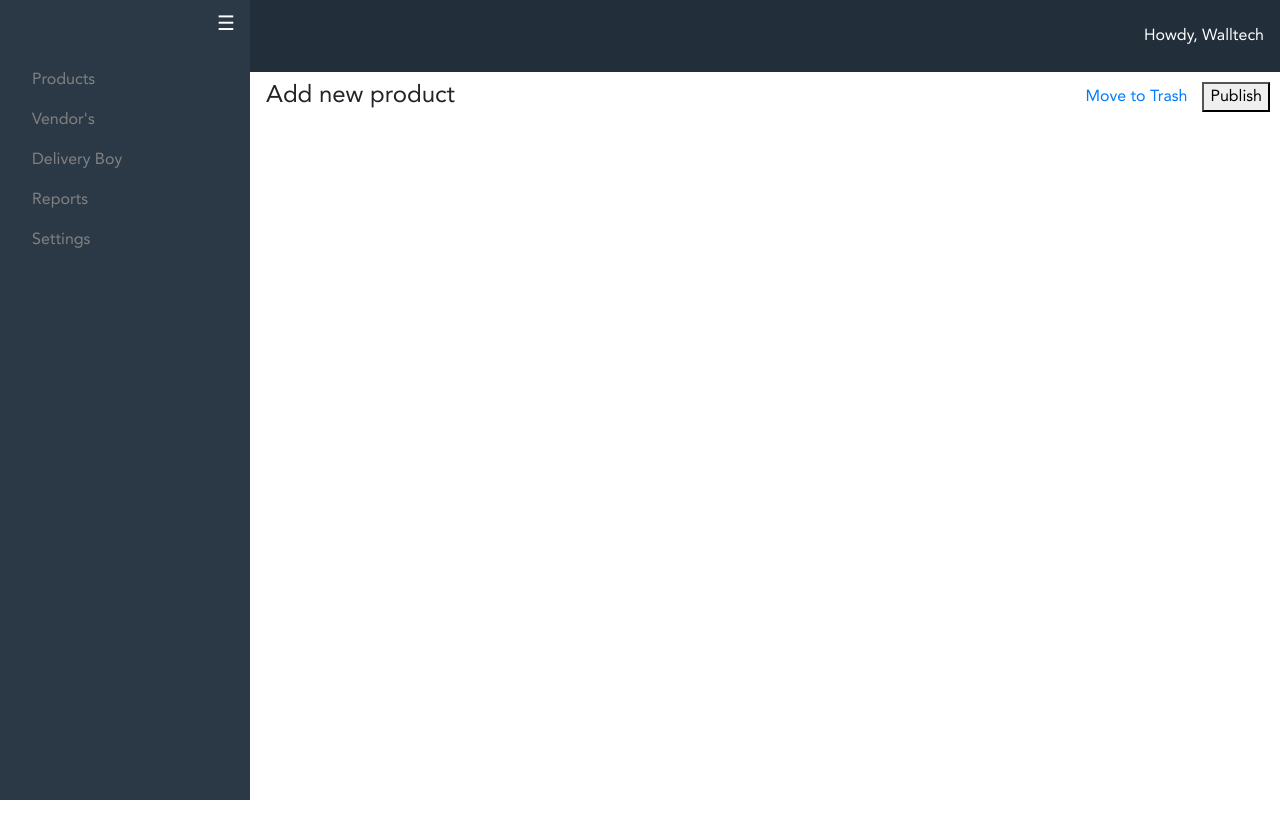
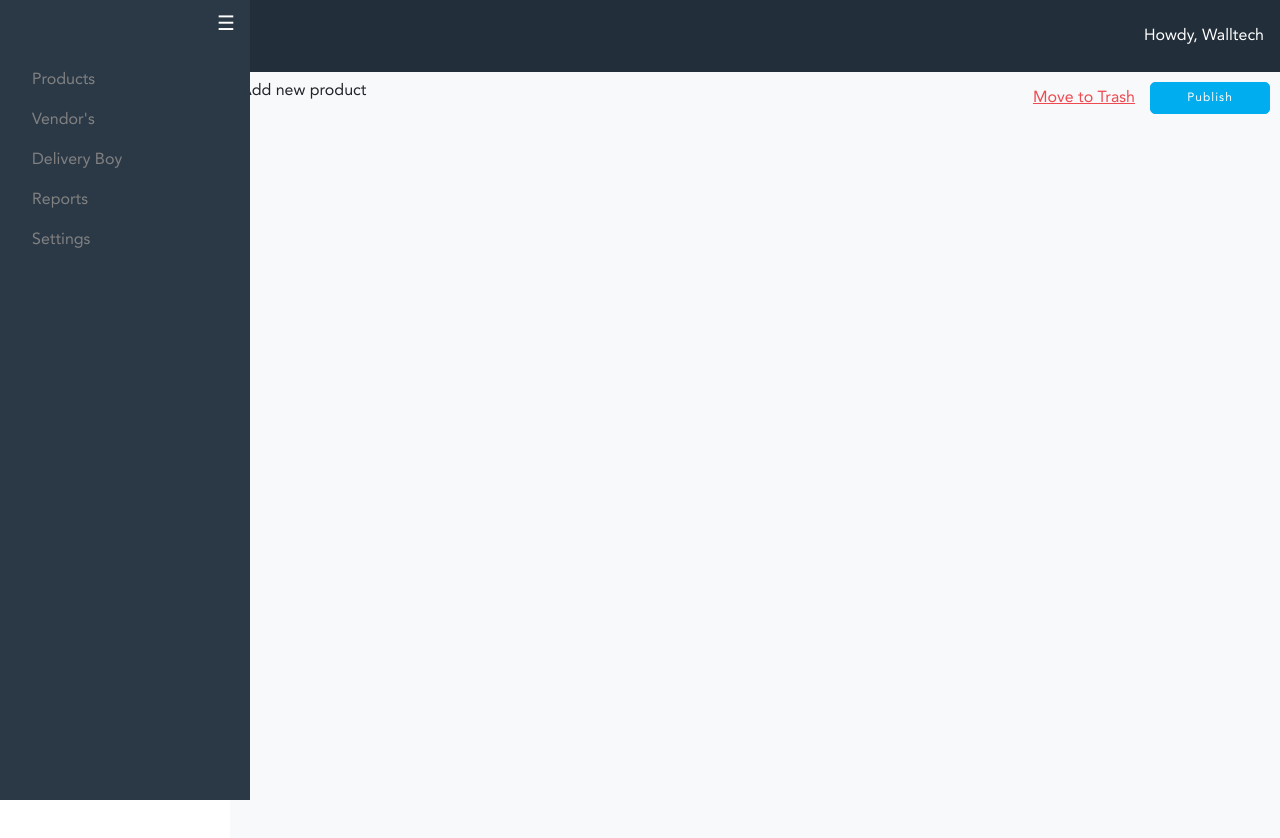
Before and after one commit to adithyaadii/geniee-app, an Angular app: page /product-upload in a window 1280 px wide. Shown: the top 838 px of the page. Before the commit the page ends 800 px from the top, so only its background shows below. Built offline with nearby package versions, Linux system fonts and the light colour scheme.

Commit message:
css changes

```diff
--- a/src/app/product-upload/product-upload.component.html
+++ b/src/app/product-upload/product-upload.component.html
@@ -11,7 +11,7 @@
     <a href="#">Reports</a>
     <a href="#">Settings</a>
 </div>
-<div id="page-content">
+<div id="page-content" class="page-content">
     <div class="row">
         <div class="col-6 text-left">
             <h4>Add new product</h4>
--- a/src/app/product-upload/product-upload.component.scss
+++ b/src/app/product-upload/product-upload.component.scss
@@ -65,17 +65,37 @@
     padding: 16px;
   }
 
-  #page-content{
-    margin-left: 20%;
+  .page-content{
+    margin-left: 18%;
     padding: 10px;
+    background: #f8f9fa;
+    height: 100%;
+    h4{
+      font-size: 16px;
     }
-
     .product-right{
       li{
         display: inline;
         margin-right: 15px;
+        vertical-align: middle;
         &:last-child{
           margin-right: 0;
         }
+        a{
+          color: #ee4a52;
+          font-size: 16px;
+          text-decoration: underline;
+        }
+        button{
+          width: 120px;
+          background: #00adef;
+          color: #fff;
+          font-size: 12px;
+          border: 1px solid #00adef;
+          letter-spacing: 1px;
+          height: 32px;
+          border-radius: 5px;
       }
       }
+    }
+  }
--- a/src/app/product-upload/product-upload.component.ts
+++ b/src/app/product-upload/product-upload.component.ts
@@ -16,7 +16,7 @@ export class ProductUploadComponent implements OnInit {
     document.getElementById("mySidebar").style.width = "250px";
     document.getElementById("main").style.marginLeft = "250px";
     document.getElementById("openBtn").style.visibility = "hidden";
-    document.getElementById("page-content").style.marginLeft = "20%";
+    document.getElementById("page-content").style.marginLeft = "18%";
   }
 
   closeNav() {
```
Lines whose indentation alone changed are shown as unchanged.
